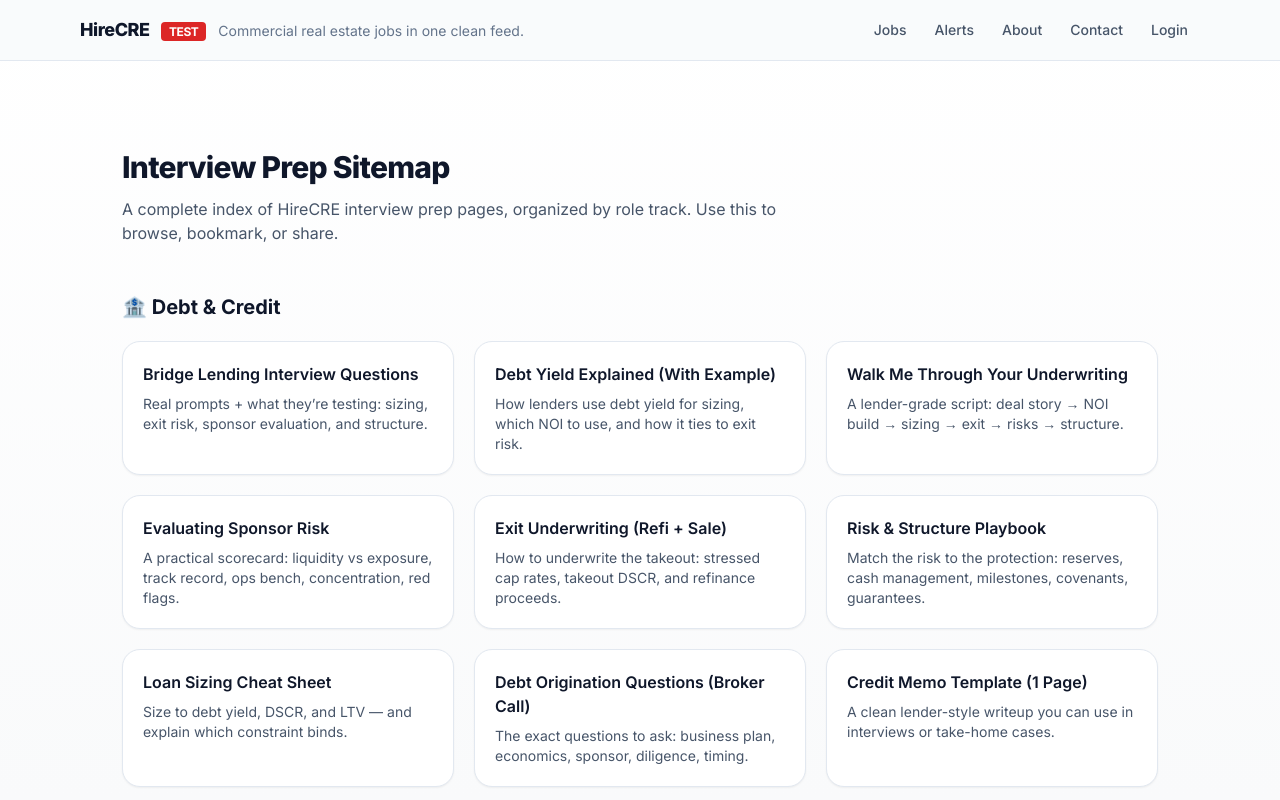
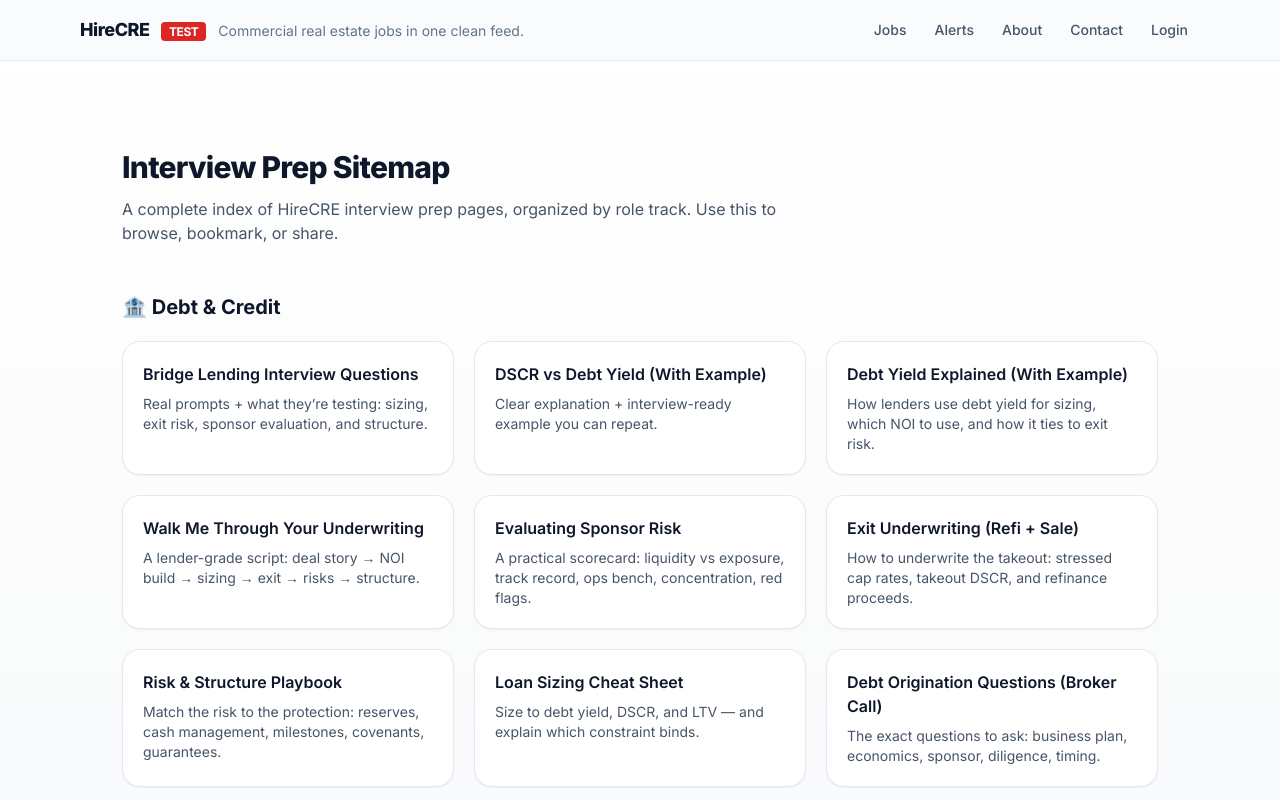
Before and after one commit to gdsatherlie/hirecre, a Next.js app: page /interview-prep/sitemap in a window 1280 px wide. Shown: the top 800 px of the page. Built offline with nearby package versions, Linux system fonts and the light colour scheme; no server answers.

Commit message:
Update page.tsx _ add DY v DSCR card

```diff
--- a/app/interview-prep/sitemap/page.tsx
+++ b/app/interview-prep/sitemap/page.tsx
@@ -16,6 +16,11 @@ const DEBT: LinkItem[] = [
     description: "Real prompts + what they’re testing: sizing, exit risk, sponsor evaluation, and structure.",
     href: "/interview-prep/bridge-lending-questions",
   },
+  {
+  title: "DSCR vs Debt Yield (With Example)",
+  description: "Clear explanation + interview-ready example you can repeat.",
+  href: "/interview-prep/dscr-vs-debt-yield",
+},
   {
     title: "Debt Yield Explained (With Example)",
     description: "How lenders use debt yield for sizing, which NOI to use, and how it ties to exit risk.",
```
